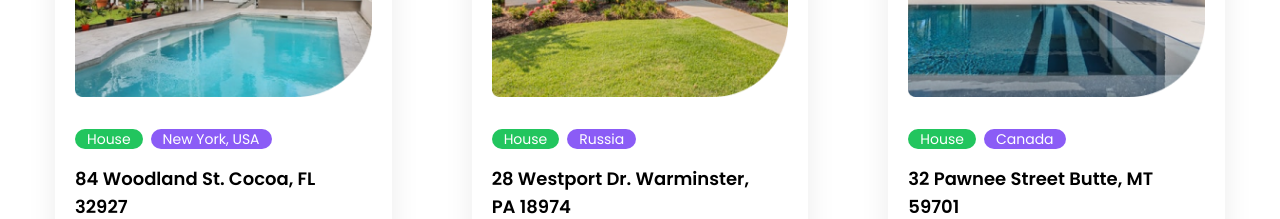
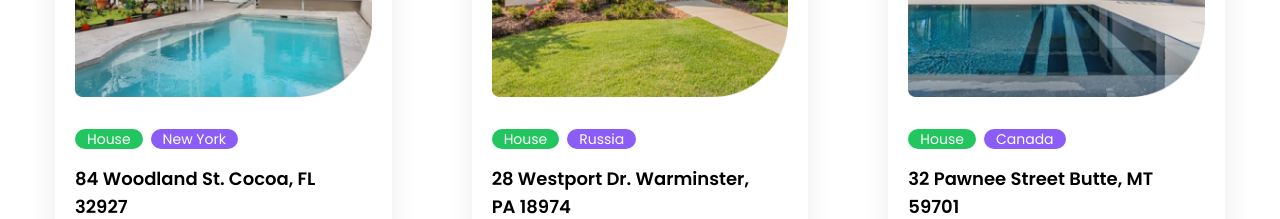
Before and after one commit to anaskhan28/real-estate-reunion, a React (Create React App) app: page / in a window 1280 px wide. Shown: the part 1800-2019 px from the top of the page. Built offline with nearby package versions, Linux system fonts and the light colour scheme.

Commit message:
build created

```diff
--- a/src/data.js
+++ b/src/data.js
@@ -101,7 +101,7 @@ export const housesData = [
       'Lorem ipsum dolor sit amet consectetur adipisicing elit. Amet, illoat. Repudiandae ratione impedit delectus consectetur. Aspernaturvero obcaecati placeat ab distinctio unde ipsam molestias atqueratione delectus blanditiis nemo eius dignissimos doloremque quaealiquid maiores id tempore consequatur, quod pariatur saepe.',
     image: House4,
     imageLg: House4Lg,
-    country: 'New York, USA',
+    country: 'New York',
     address: '84 Woodland St. Cocoa, FL 32927',
     bedrooms: '6',
     bathrooms: '3',
```
Also changed, not shown: 52 other files (tests, documents, lock files or other folders).
